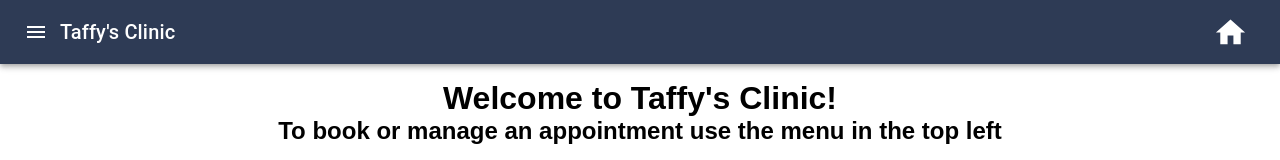
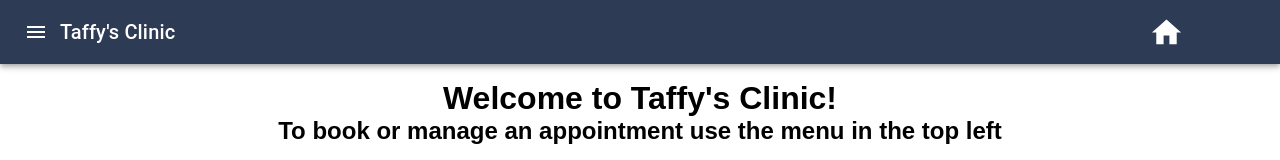
Before and after one commit to Muhammad-I-Hasan/Clinic-Booking-App, a React (Vite) app in the folder client/: page / in a window 1280 px wide. Shown: the top 160 px of the page. Built offline with nearby package versions, Linux system fonts and the light colour scheme.

Commit message:
added logout button fixed manage bug

```diff
--- a/client/src/components/Topbar.jsx
+++ b/client/src/components/Topbar.jsx
@@ -2,9 +2,10 @@ import { Button, Typography, AppBar, Toolbar, IconButton } from "@mui/material"
 import HomeIcon from "@mui/icons-material/Home"
 import Menu from "./Menu"
 import { Outlet } from "react-router-dom";
+import { useAuthContext } from "../hooks/useAuthContext";
 
 const Topbar = () => {
-
+  const { user, dispatch } = useAuthContext();
   return (
     <>
       <AppBar position="sticky" style={{ background: '#2E3B55' }}>
@@ -16,7 +17,9 @@ const Topbar = () => {
           <IconButton href="/" color='inherit' aria-label='logo'>
             <HomeIcon fontSize="large"/>
           </IconButton>
+          <Button disabled={user? false : true} href="/" onClick={()=>{dispatch({type: "LOGOUT"})}} color='inherit' aria-label='user'>{user && "Logout"}</Button>
         </Toolbar>
+
       </AppBar>
       <Outlet />
     </>
--- a/client/src/pages/Manage/Manage.jsx
+++ b/client/src/pages/Manage/Manage.jsx
@@ -55,9 +55,9 @@ const Manage = () => {
       <h1 className="info">HCN: {user && user.HCN}</h1>
       <div className="apptBody">
         <div className="apptSelect">
-          {loaded && appts.map((appt) =>
+          {loaded && appts.map((appt, index) =>
             <ApptInfo
-              key={appt.Prac_ID}
+              key={index}
               Time={appt.Time}
               Date={appt.Date}
               HCN={appt.HCN}
```
